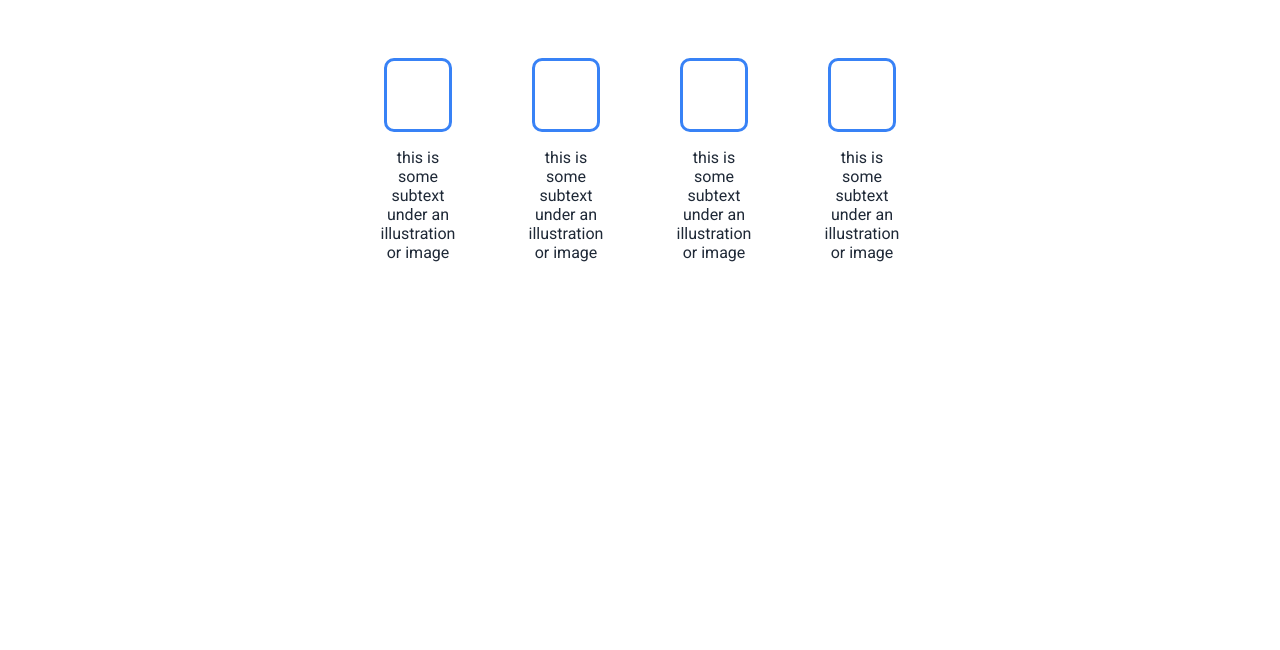
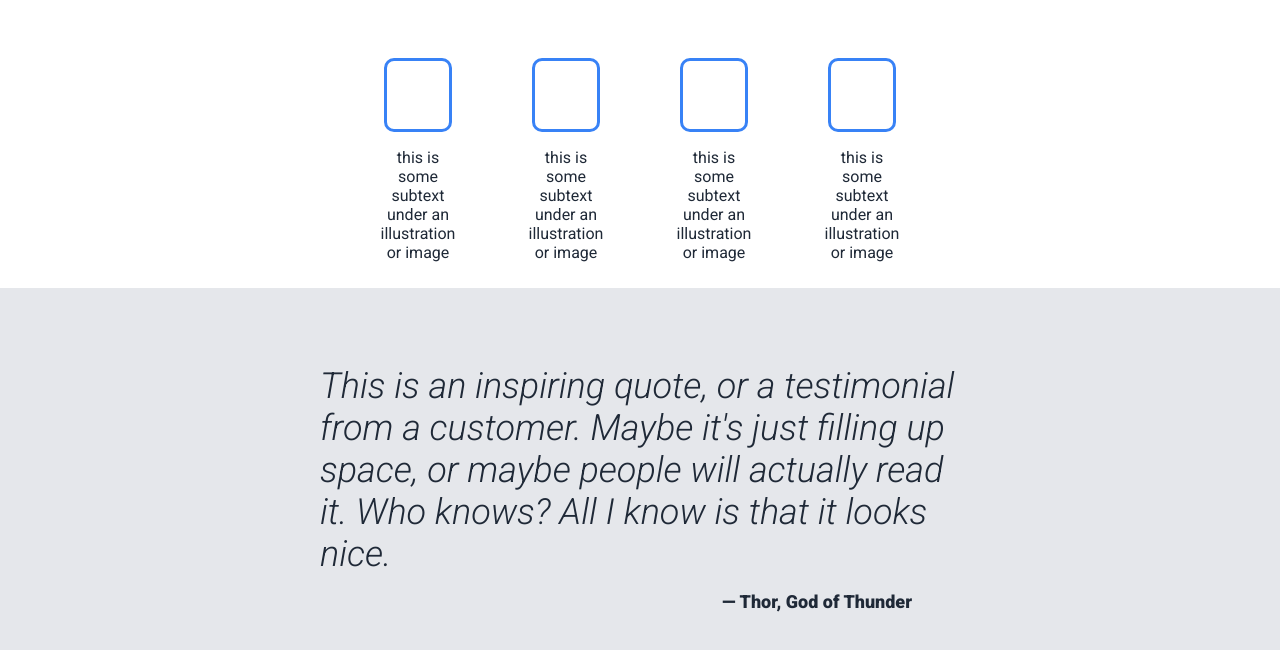
Before and after one commit to rgoshen/odin-landing-page, a plain HTML site: page index.html in a window 1280 px wide. Shown: the part 572-1222 px from the top of the page. Before the commit the page ends 898 px from the top, so only its background shows below. Drawn offline with Linux system fonts and the light colour scheme.

Commit message:
add quote section

```diff
--- a/css/style.css
+++ b/css/style.css
@@ -133,6 +133,31 @@ button {
   text-align: center;
 }
 
+/* Block Quote */
+#quote {
+  background-color: var(--bg-quote-color);
+  color: var(--bg-hero-color);
+  height: 50vh;
+  display: flex;
+  align-items: center;
+  justify-content: center;
+  padding: 5rem 20rem;
+}
+
+.quote-text {
+  font-size: 2.25rem;
+  font-weight: 300;
+  font-style: italic;
+  padding-bottom: 1rem;
+}
+
+.quote-author {
+  font-size: 1.125rem;
+  font-weight: 900;
+  text-align: right;
+  margin-right: 3rem;
+}
+
 /* Utilities */
 
 .push-left {
--- a/index.html
+++ b/index.html
@@ -85,6 +85,21 @@
     </div>
     <!-- End Information -->
 
+    <!-- Quote -->
+    <div id="quote">
+      <figure class="quote">
+        <blockquote class="quote-text">
+          This is an inspiring quote, or a testimonial from a customer. Maybe
+          it's just filling up space, or maybe people will actually read it. Who
+          knows? All I know is that it looks nice.
+        </blockquote>
+        <figcaption class="quote-author push-right">
+          &mdash; Thor, God of Thunder
+        </figcaption>
+      </figure>
+    </div>
+    <!-- End Quote -->
+
     <!-- Footer -->
     <!-- End Footer -->
   </body>
```
